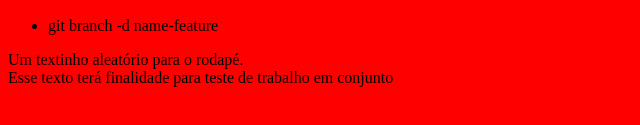
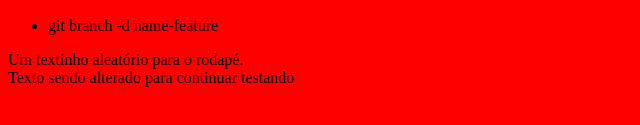
Before and after one commit to purpleteamNSC/secdevops, a plain HTML site: page index.html in a window 1280 px wide. Shown: the part 575-700 px from the top of the page, without its empty margins (0-640 px from the left). Drawn offline with Linux system fonts and the light colour scheme.

Commit message:
footer atualizado

```diff
--- a/index.html
+++ b/index.html
@@ -25,11 +25,12 @@
         <h2>Apagar feature</h2>
         <li>git branch -d name-feature</li>
     </ul>
+    <footer>
+        <p>Um textinho aleatório para o rodapé.</br>
+        Texto sendo alterado para continuar testando</p>
+    </footer>
     <script src="js/script.js"></script>
 
-    <footer>
-        <p>Um textinho aleatório para o rodapé.</br>
-        Esse texto terá finalidade para teste de trabalho em conjunto</p>
-    </footer>
+
 </body>
 </html>
```
